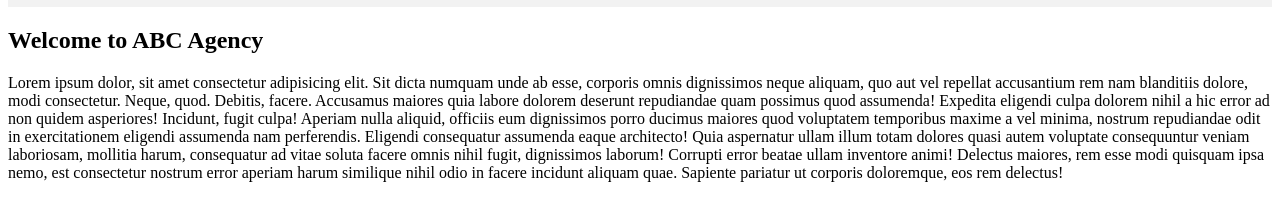
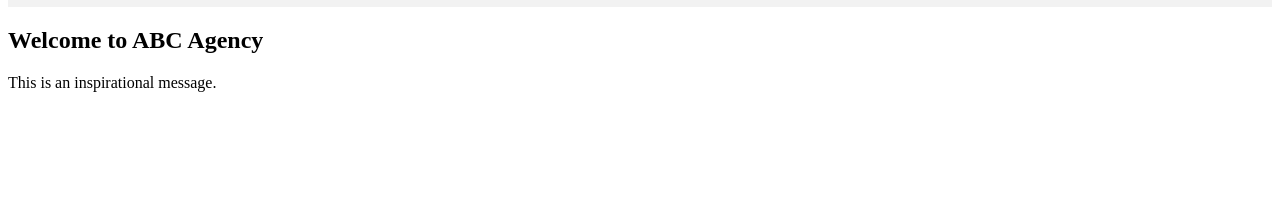
Before and after one commit to simonryrie/AgencyWebsiteToDeploy, a plain HTML site: page index.html in a window 1280 px wide. Shown: the part 113-334 px from the top of the page. Drawn offline with Linux system fonts and the light colour scheme.

Commit message:
this is my test
Relates #6

```diff
--- a/index.html
+++ b/index.html
@@ -25,23 +25,7 @@
     <section>
       <h1>Welcome to ABC Agency</h1>
       <p>
-        Lorem ipsum dolor, sit amet consectetur adipisicing elit. Sit dicta
-        numquam unde ab esse, corporis omnis dignissimos neque aliquam, quo aut
-        vel repellat accusantium rem nam blanditiis dolore, modi consectetur.
-        Neque, quod. Debitis, facere. Accusamus maiores quia labore dolorem
-        deserunt repudiandae quam possimus quod assumenda! Expedita eligendi
-        culpa dolorem nihil a hic error ad non quidem asperiores! Incidunt,
-        fugit culpa! Aperiam nulla aliquid, officiis eum dignissimos porro
-        ducimus maiores quod voluptatem temporibus maxime a vel minima, nostrum
-        repudiandae odit in exercitationem eligendi assumenda nam perferendis.
-        Eligendi consequatur assumenda eaque architecto! Quia aspernatur ullam
-        illum totam dolores quasi autem voluptate consequuntur veniam
-        laboriosam, mollitia harum, consequatur ad vitae soluta facere omnis
-        nihil fugit, dignissimos laborum! Corrupti error beatae ullam inventore
-        animi! Delectus maiores, rem esse modi quisquam ipsa nemo, est
-        consectetur nostrum error aperiam harum similique nihil odio in facere
-        incidunt aliquam quae. Sapiente pariatur ut corporis doloremque, eos rem
-        delectus!
+        This is an inspirational message.
       </p>
     </section>
   </body>
```
